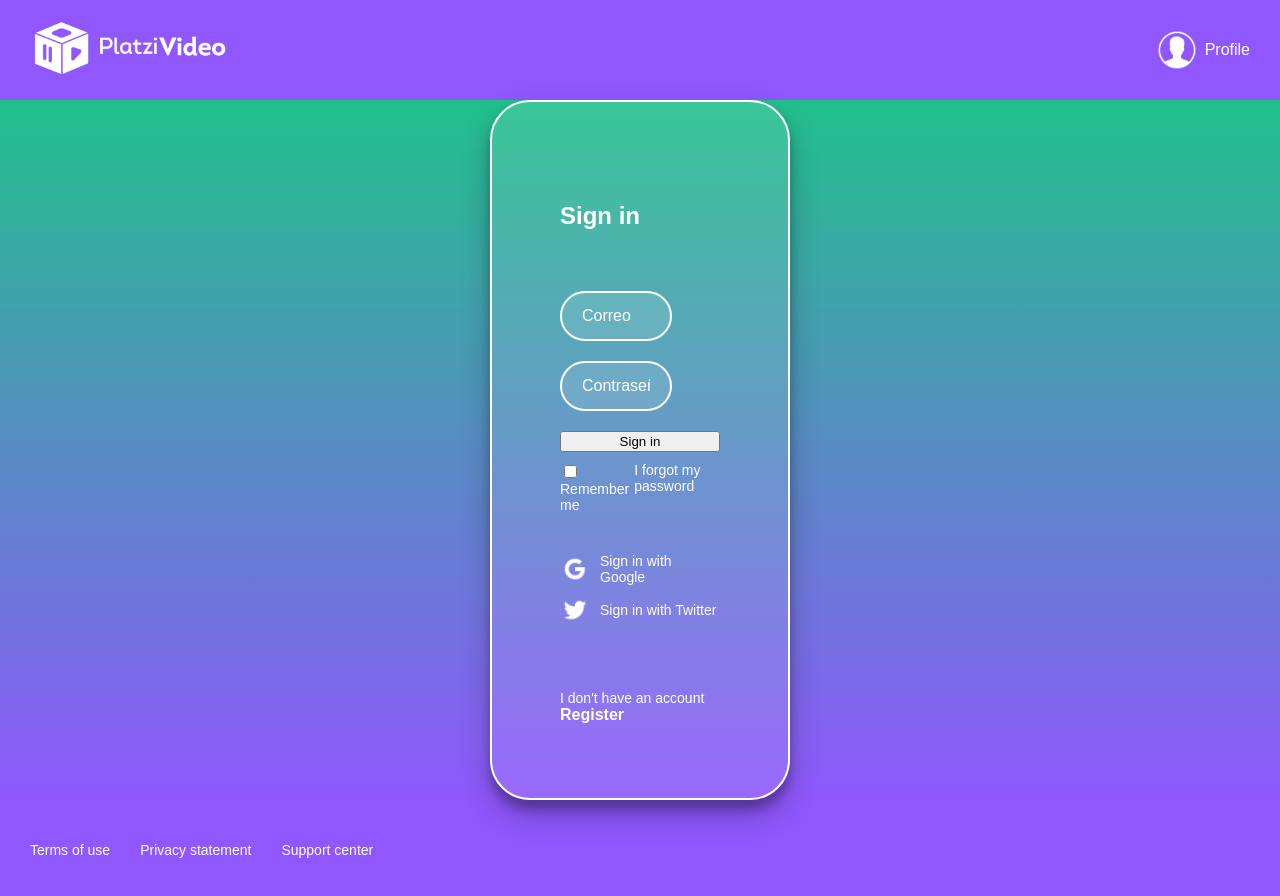
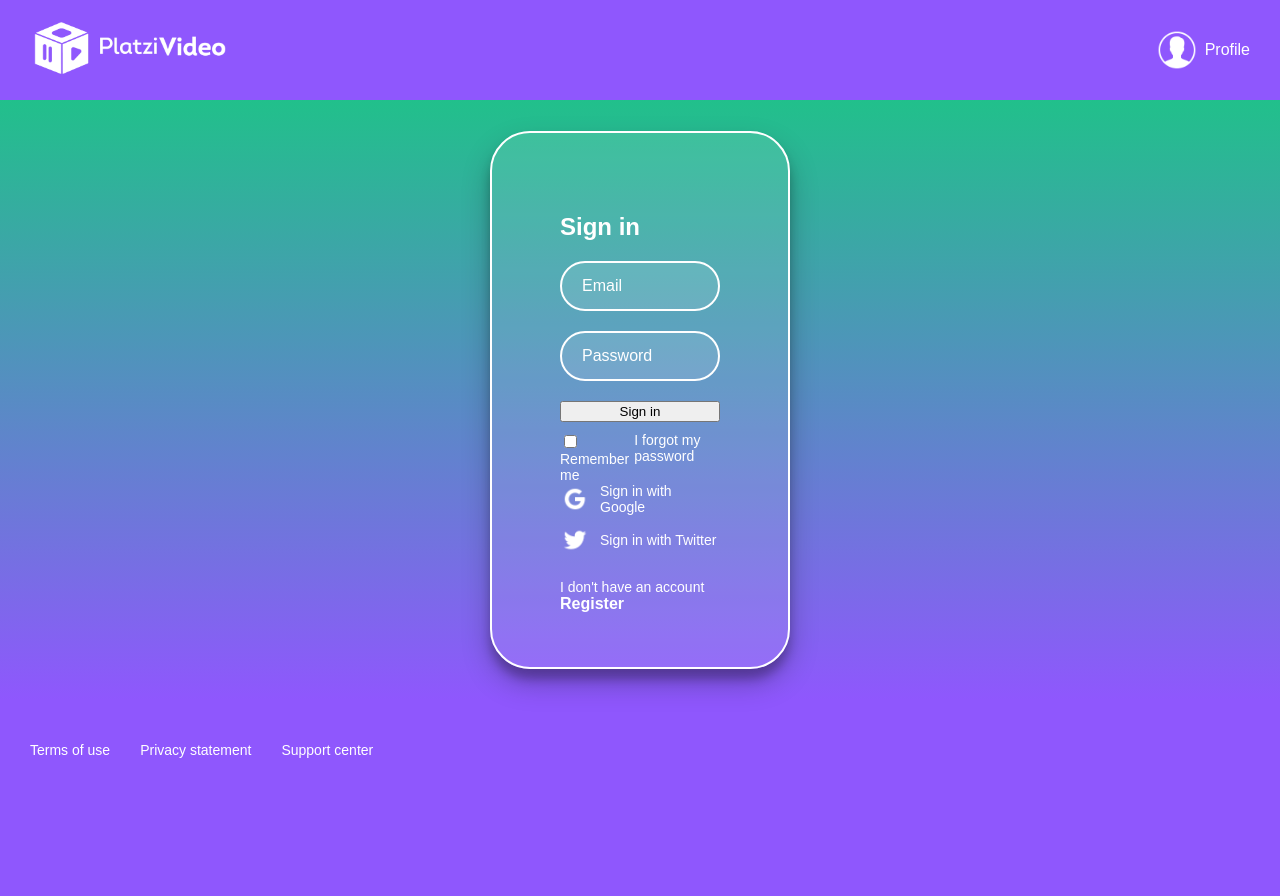
Before and after one commit to adonyssantos/platzi-video-frontend, a React app: page /login in a window 1280 px wide. Shown: the top 896 px of the page. After the commit the page ends 800 px from the top, so only its background shows below. Built offline with nearby package versions, Linux system fonts and the light colour scheme; a web font is replaced by a local one.

Commit message:
Get Login form data

```diff
--- a/src/assets/styles/Login.scss
+++ b/src/assets/styles/Login.scss
@@ -19,7 +19,7 @@
   display: flex;
   flex-direction: column;
   justify-content: space-around;
-  min-height: 700px;
+  // min-height: 700px;
   padding: 60px 68px 40px;
   width: 300px;
 }
--- a/src/assets/styles/components/Search.scss
+++ b/src/assets/styles/components/Search.scss
@@ -23,7 +23,7 @@
   margin-bottom: 20px;
   outline: none;
   padding: 0px 20px;
-  width: 70%;
+  // width: 70%;
 }
 
 ::placeholder {
--- a/src/containers/Login.jsx
+++ b/src/containers/Login.jsx
@@ -1,17 +1,45 @@
-import React from 'react';
+import React, { useState } from 'react';
 import { Link } from 'react-router-dom';
 import googleIcon from '../assets/static/google-icon.png';
 import twitterIcon from '../assets/static/twitter-icon.png';
 import '../assets/styles/Login.scss';
 
-const Login = () => (
+const Login = () => {
+  const [form, setValues] = useState({
+    email: '',
+  });
+
+  const handleInput = event => {
+    setValues({ ...form, [event.target.name]: event.target.value });
+  };
+
+  const handleSubmit = event => {
+    event.preventDefault();
+    console.log(form);
+  };
+
+  return (
     <section className='login'>
       <section className='login__container'>
         <h2>Sign in</h2>
-      <form className='login__container--form'>
-        <input className='input' type='text' placeholder='Correo' />
-        <input className='input' type='password' placeholder='Contraseña' />
-        <button className='button'>Sign in</button>
+        <form className='login__container--form' onSubmit={handleSubmit}>
+          <input
+            name='email'
+            className='input'
+            type='text'
+            placeholder='Email'
+            onChange={handleInput}
+          />
+          <input
+            name='password'
+            className='input'
+            type='password'
+            placeholder='Password'
+            onChange={handleInput}
+          />
+          <button type='submit' className='button'>
+            Sign in
+          </button>
           <div className='login__container--remember-me'>
             <label>
               <input type='checkbox' id='cbox1' value='first_checkbox' />
@@ -34,5 +62,6 @@ const Login = () => (
       </section>
     </section>
   );
+};
 
 export default Login;
```
Lines whose indentation alone changed are shown as unchanged.
